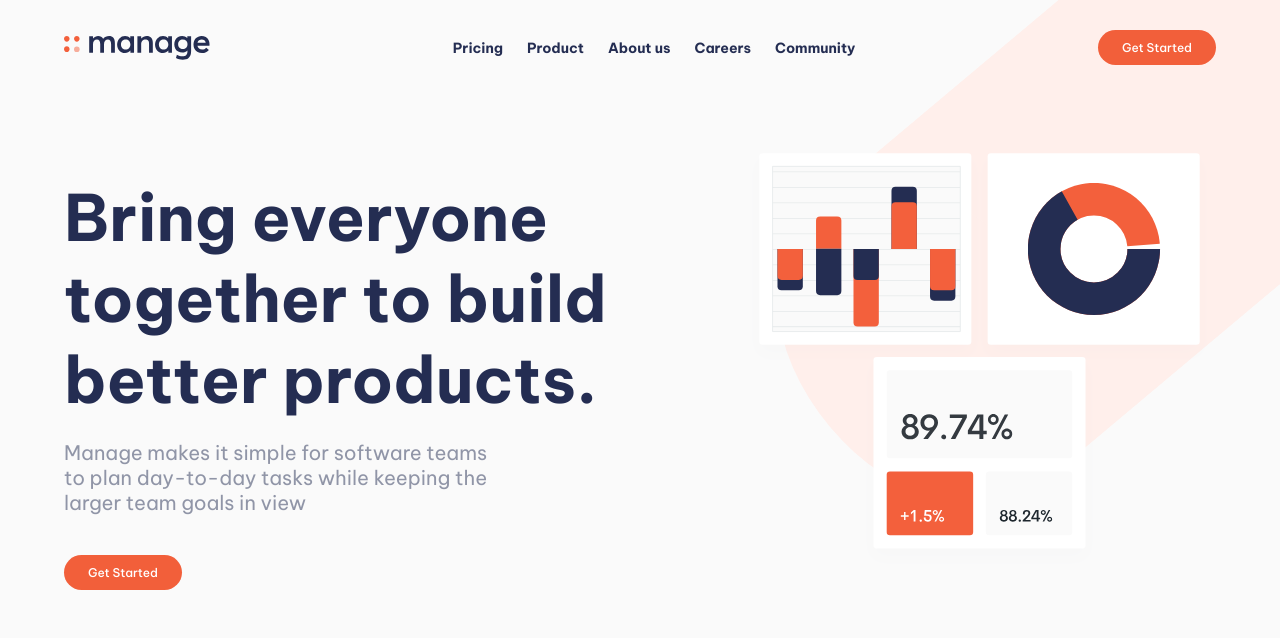
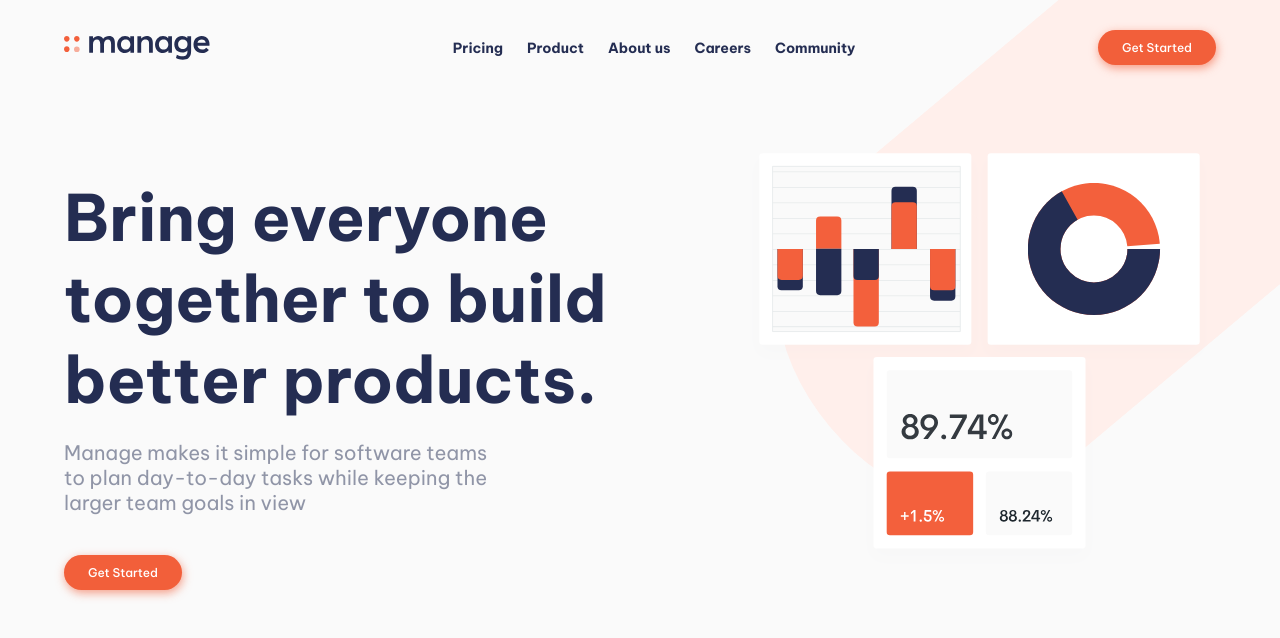
Before and after one commit to Luisgustavom1/Manage-challenge-hub, a React (Vite) app: page / in a window 1280 px wide. Shown: the top 638 px of the page. Built offline with nearby package versions, Linux system fonts and the light colour scheme.

Commit message:
box shadow in the button

```diff
--- a/src/Components/Button/styles.scss
+++ b/src/Components/Button/styles.scss
@@ -7,6 +7,7 @@
   color: #fff;
   font-size: 12px;
   font-weight: 500;
+  box-shadow: 1px 3px 10px rgba($--tw-primary-red, .6);
 
   &:hover {
     background: rgba($--tw-primary-red, .7);
```
